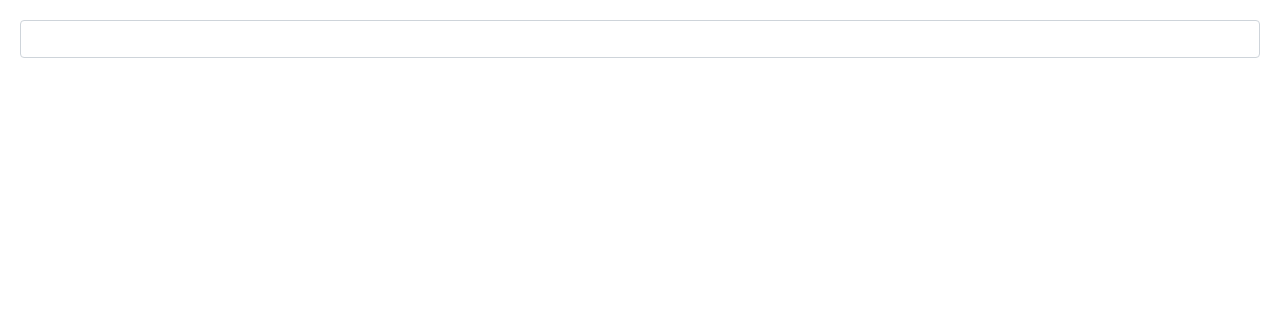
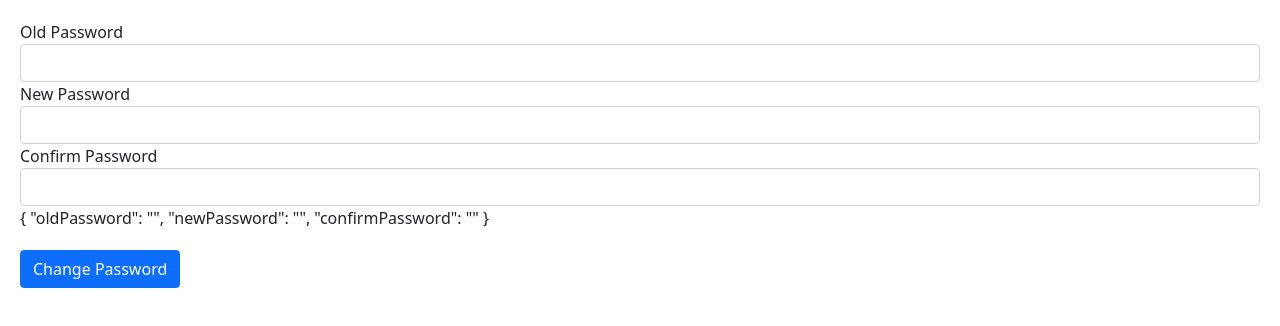
Before and after one commit to ajisrael/mosh-angular, an Angular app in the folder hello-world/: page / in a window 1280 px wide. Shown: the top 326 px of the page. Built offline with nearby package versions, Linux system fonts and the light colour scheme.

Commit message:
reactive forms assignment in progress

```diff
--- a/hello-world/src/app/app.component.html
+++ b/hello-world/src/app/app.component.html
@@ -1 +1 @@
-<new-course-form></new-course-form>
+<change-password-form></change-password-form>
--- a/hello-world/src/app/app.module.ts
+++ b/hello-world/src/app/app.module.ts
@@ -17,6 +17,7 @@
 import { CourseFormComponent } from './course-form/course-form.component';
 import { SignupFormComponent } from './signup-form/signup-form.component';
 import { NewCourseFormComponent } from './new-course-form/new-course-form.component';
+import { ChangePasswordFormComponent } from './change-password-form/change-password-form.component';
 
 @NgModule({
   declarations: [
@@ -33,6 +34,7 @@
     CourseFormComponent,
     SignupFormComponent,
     NewCourseFormComponent,
+    ChangePasswordFormComponent,
   ],
   imports: [BrowserModule, AppRoutingModule, FormsModule, ReactiveFormsModule],
   providers: [CoursesService],
--- /dev/null
+++ b/hello-world/src/app/change-password-form/change-password-form.component.html
@@ -0,0 +1,76 @@
+<form #f="ngForm" [formGroup]="form">
+  <div class="form-group">
+    <label for="oldPassword">Old Password</label>
+    <input
+      formControlName="oldPassword"
+      id="oldPassword"
+      type="password"
+      class="form-control"
+    />
+    <div
+      *ngIf="oldPassword?.touched && oldPassword?.invalid"
+      class="alert alert-danger"
+    >
+      <div *ngIf="oldPassword?.errors?.required">Old Password is required.</div>
+      <div *ngIf="oldPassword?.errors?.passwordIncorrect">
+        Password is incorrect.
+      </div>
+    </div>
+  </div>
+  <div class="form-group">
+    <label for="newPassword">New Password</label>
+    <input
+      formControlName="newPassword"
+      id="newPassword"
+      type="password"
+      class="form-control"
+      #newPass
+    />
+    <div
+      *ngIf="newPassword?.touched && newPassword?.invalid"
+      class="alert alert-danger"
+    >
+      <div *ngIf="newPassword?.errors?.required">New Password is required.</div>
+      <div *ngIf="newPassword?.errors?.minlength">
+        New Password should be minimum
+        {{ newPassword?.errors?.minlength.requiredLength }} characters.
+      </div>
+    </div>
+  </div>
+  <div class="form-group">
+    <label for="confirmPassword">Confirm Password</label>
+    <input
+      formControlName="confirmPassword"
+      id="confirmPassword"
+      type="password"
+      class="form-control"
+      #confirmPass
+    />
+    <div
+      *ngIf="confirmPassword?.touched && confirmPassword?.invalid"
+      class="alert alert-danger"
+    >
+      <div *ngIf="confirmPassword?.errors?.required">
+        Confirm Password is required.
+      </div>
+      <div *ngIf="confirmPassword?.errors?.minlength">
+        Confirm Password should be minimum
+        {{ confirmPassword?.errors?.minlength.requiredLength }} characters.
+      </div>
+    </div>
+    <div
+      *ngIf="
+        confirmPassword.valid &&
+        form?.invalid &&
+        form?.errors?.passwordsDoNotMatch
+      "
+      class="alert alert-danger"
+    >
+      Passwords do not match.
+    </div>
+  </div>
+  <p>
+    {{ f.value | json }}
+  </p>
+  <button class="btn btn-primary mt-1" type="submit">Change Password</button>
+</form>
--- /dev/null
+++ b/hello-world/src/app/change-password-form/change-password-form.component.ts
@@ -0,0 +1,62 @@
+import { Component } from '@angular/core';
+import {
+  FormBuilder,
+  FormControl,
+  FormGroup,
+  Validators,
+} from '@angular/forms';
+import { PasswordValidators } from './password.validators';
+
+@Component({
+  selector: 'change-password-form',
+  templateUrl: './change-password-form.component.html',
+  styleUrls: ['./change-password-form.component.css'],
+})
+export class ChangePasswordFormComponent {
+  // form = new FormGroup(
+  //   {
+  //     oldPassword: new FormControl(
+  //       '',
+  //       Validators.required,
+  //       PasswordValidators.checkOldPassword
+  //     ),
+  //     newPassword: new FormControl('', [
+  //       Validators.required,
+  //       Validators.minLength(4),
+  //     ]),
+  //     confirmPassword: new FormControl('', [
+  //       Validators.required,
+  //       Validators.minLength(4),
+  //     ]),
+  //   },
+  //   PasswordValidators.passwordsShouldMatch
+  // );
+
+  form: FormGroup;
+  constructor(fb: FormBuilder) {
+    this.form = fb.group(
+      {
+        oldPassword: [
+          '',
+          Validators.required,
+          PasswordValidators.checkOldPassword,
+        ],
+        newPassword: ['', [Validators.required, Validators.minLength(4)]],
+        confirmPassword: ['', [Validators.required, Validators.minLength(4)]],
+      },
+      PasswordValidators.passwordsShouldMatch
+    );
+  }
+
+  get oldPassword() {
+    return this.form.get('oldPassword') as FormControl;
+  }
+
+  get newPassword() {
+    return this.form.get('newPassword') as FormControl;
+  }
+
+  get confirmPassword() {
+    return this.form.get('confirmPassword') as FormControl;
+  }
+}
--- /dev/null
+++ b/hello-world/src/app/change-password-form/password.validators.ts
@@ -0,0 +1,29 @@
+import { AbstractControl, ValidationErrors } from '@angular/forms';
+
+export class PasswordValidators {
+  static passwordsShouldMatch(
+    control: AbstractControl
+  ): ValidationErrors | null {
+    let newPassword = control.get('newPassword');
+    let confirmPassword = control.get('confirmPassword');
+
+    if (newPassword?.value !== confirmPassword?.value) {
+      return { passwordsDoNotMatch: true };
+    }
+    return null;
+  }
+
+  static async checkOldPassword(
+    control: AbstractControl
+  ): Promise<ValidationErrors | null> {
+    return new Promise((resolve, reject) => {
+      setTimeout(() => {
+        if (control.value !== '1234') {
+          resolve({ passwordIncorrect: true });
+        } else {
+          resolve(null);
+        }
+      }, 2000);
+    });
+  }
+}
```
Also changed, not shown: hello-world/src/app/change-password-form/change-password-form.component.css (added), 1 other file (tests, documents, lock files or other folders).
